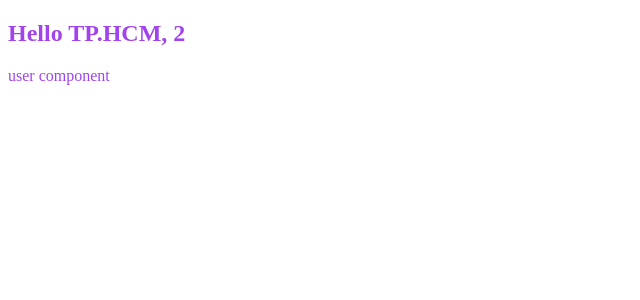
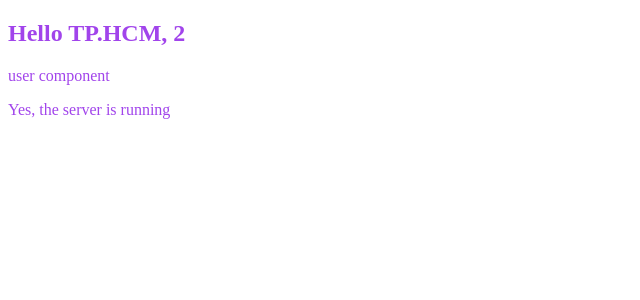
Before and after one commit to hnk005/Learn-Angular18, an Angular app: page / in a window 1280 px wide. Shown: the top 300 px of the page, without its empty margins (0-640 px from the left). Built offline with nearby package versions, Linux system fonts and the light colour scheme.

Commit message:
Complete use the @if syntax in a component

```diff
--- a/src/app/app.component.html
+++ b/src/app/app.component.html
@@ -1,4 +1,9 @@
 <section>
   <h1>Hello {{ city }}, {{ 1 + 1 }}</h1>
   <app-user></app-user>
+  @if(isServerRunning) {
+  <p>Yes, the server is running</p>
+  } @else {
+  <p>No, the server is not running</p>
+  }
 </section>
--- a/src/app/app.component.ts
+++ b/src/app/app.component.ts
@@ -10,4 +10,5 @@
 export class AppComponent {
   title = 'myapp';
   city = 'TP.HCM';
+  isServerRunning = true;
 }
```
